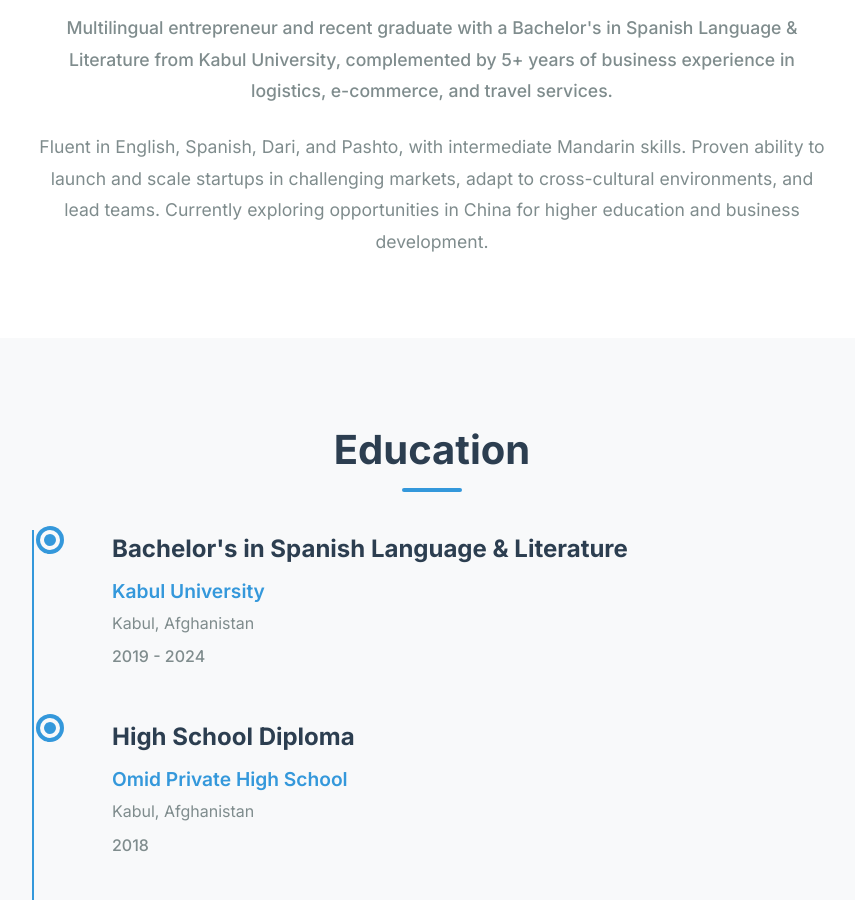
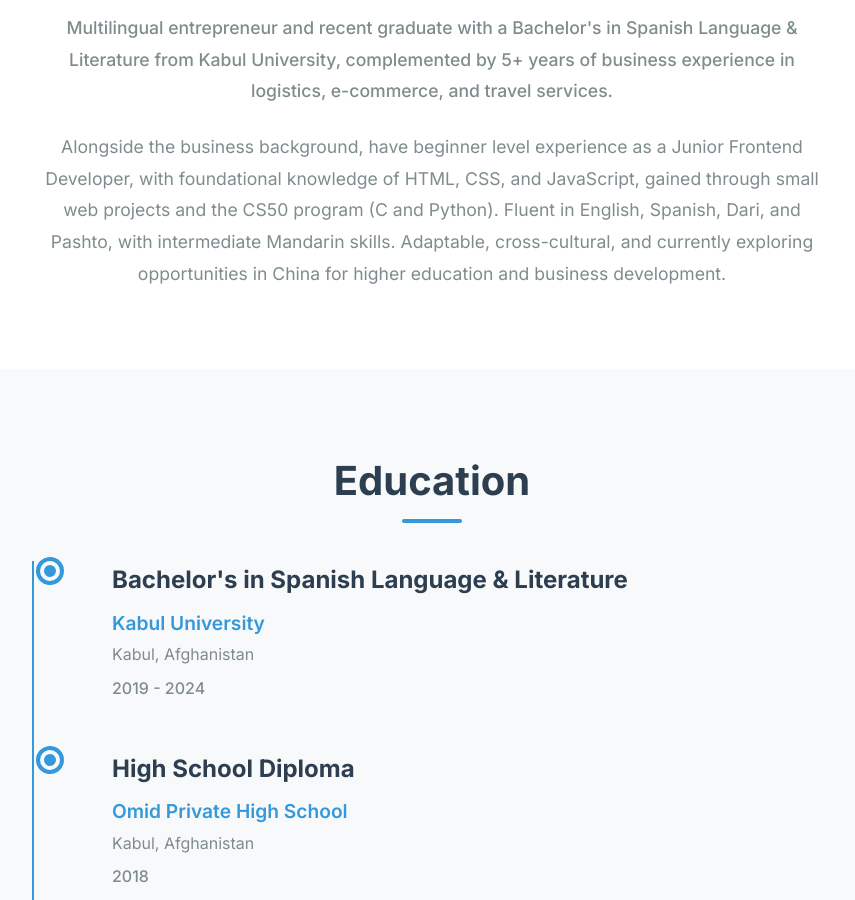
Before and after one commit to erajibrahimi0753-tech/my-portfolio, a plain HTML site: page index.html in a window 1280 px wide. Shown: the part 980-1880 px from the top of the page, without its empty margins (208-1063 px from the left). Drawn offline with Linux system fonts and the light colour scheme.

Commit message:
Add files via upload

```diff
--- a/index.html
+++ b/index.html
@@ -66,8 +66,7 @@
                     Multilingual entrepreneur and recent graduate with a Bachelor's in Spanish Language & Literature from Kabul University, complemented by 5+ years of business experience in logistics, e-commerce, and travel services.
                 </p>
                 <p>
-                    Fluent in English, Spanish, Dari, and Pashto, with intermediate Mandarin skills. Proven ability to launch and scale startups in challenging markets, adapt to cross-cultural environments, and lead teams. Currently exploring opportunities in China for higher education and business development.
-                </p>
+                    Alongside the business background, have beginner level experience as a Junior Frontend Developer, with foundational knowledge of HTML, CSS, and JavaScript, gained through small web projects and the CS50 program (C and Python). Fluent in English, Spanish, Dari, and Pashto, with intermediate Mandarin skills. Adaptable, cross-cultural, and currently exploring opportunities in China for higher education and business development.                </p>
             </div>
         </div>
     </section>
```
